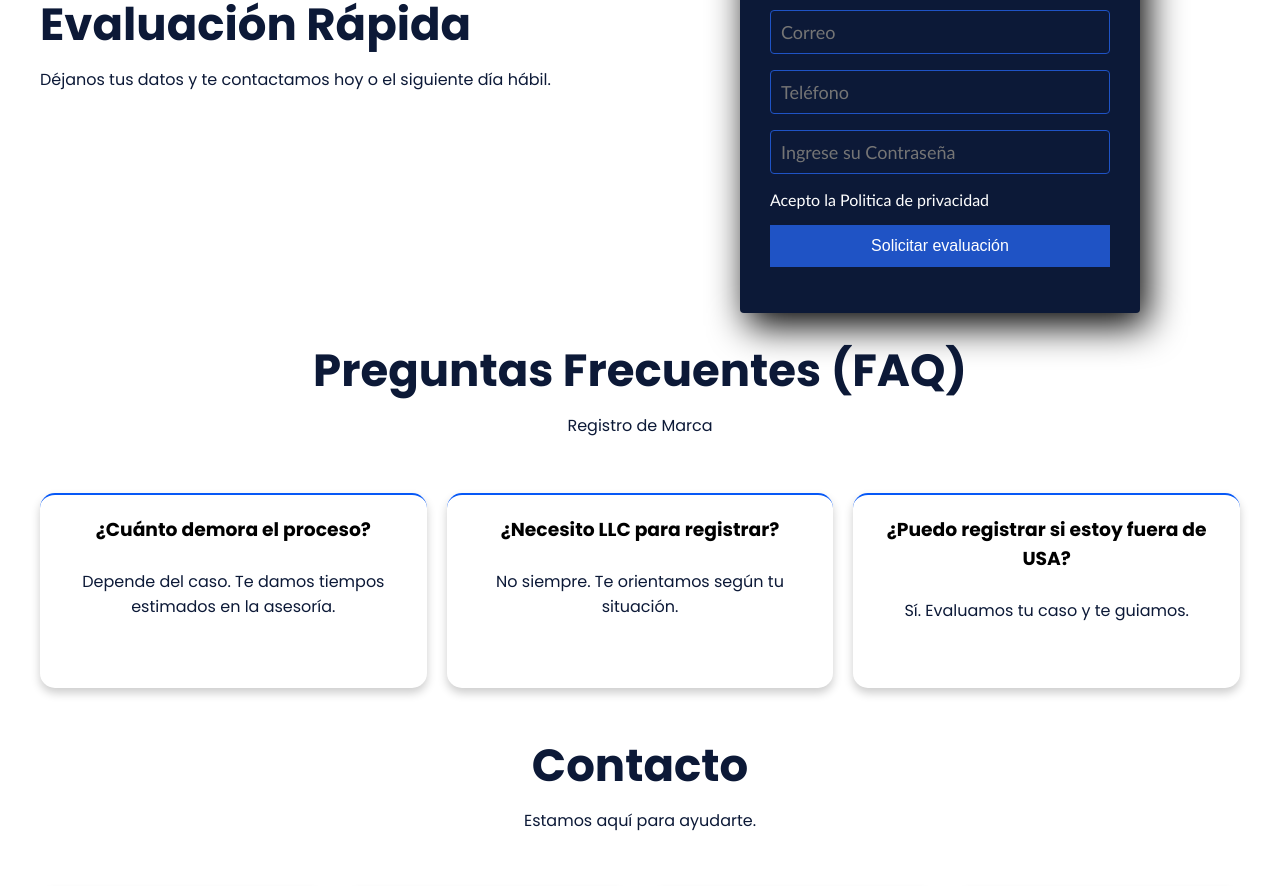
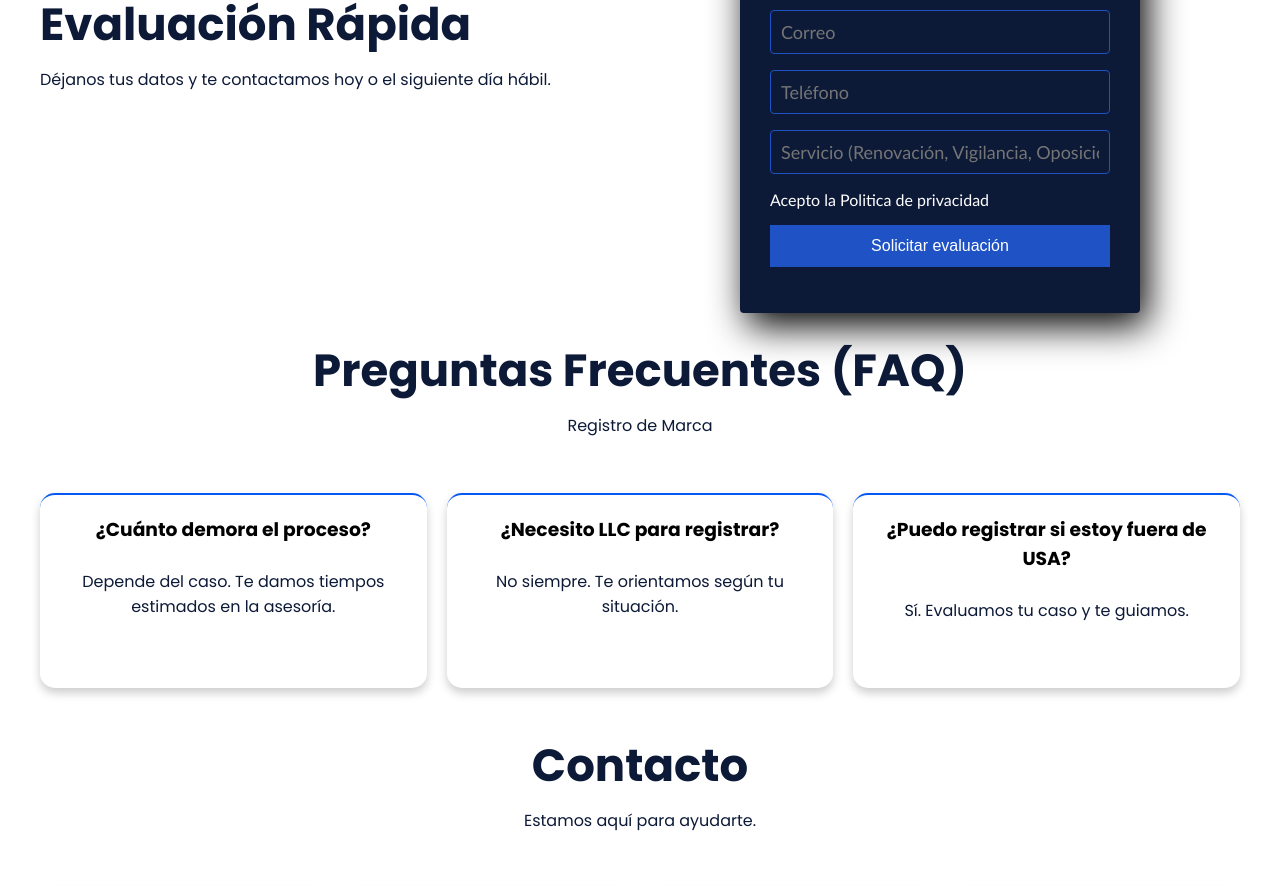
Before and after one commit to JuanDavidCoPa/programacion-desenchufada, a plain HTML site: page index.html in a window 1280 px wide. Shown: the part 2655-3541 px from the top of the page. Drawn offline with Linux system fonts and the light colour scheme; files whose address does not match are found by name.

Commit message:
Update index.html

```diff
--- a/index.html
+++ b/index.html
@@ -1,3 +1,5 @@
+<!-- Version 1.2 JuanDavidCopa -->
+
 <!DOCTYPE html>
 <html lang="es">
 
@@ -180,7 +182,7 @@
 
     </main>
 
-
+<!-- Version 0.9 formulario -->
     <section class="app container" id="asesoria">
 
         <div class="app-txt">
@@ -195,7 +197,7 @@
     <input class="controls" type="text" name="nombres" id="nombres" placeholder="Nombre Completo">
     <input class="controls" type="text" name="apellidos" id="apellidos" placeholder="Correo">
     <input class="controls" type="email" name="correo" id="correo" placeholder="Teléfono">
-    <input class="controls" type="password" name="correo" id="correo" placeholder="Ingrese su Contraseña">
+    <input class="controls" type="password" name="correo" id="correo" placeholder="Servicio (Renovación, Vigilancia, Oposición">
      <a href="#">Acepto la Politica de privacidad</a>
     <input class="botons" type="submit" value="Solicitar evaluación">
     </div>
```
